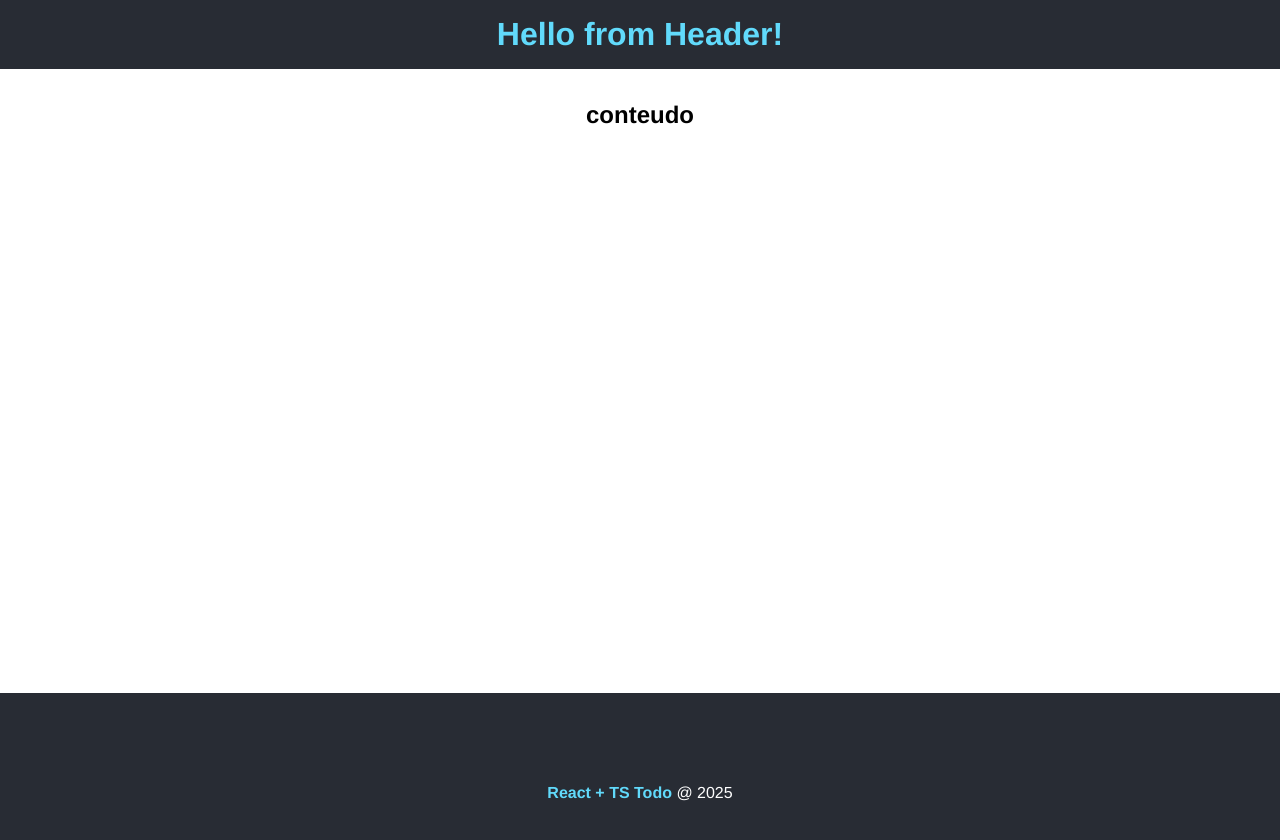
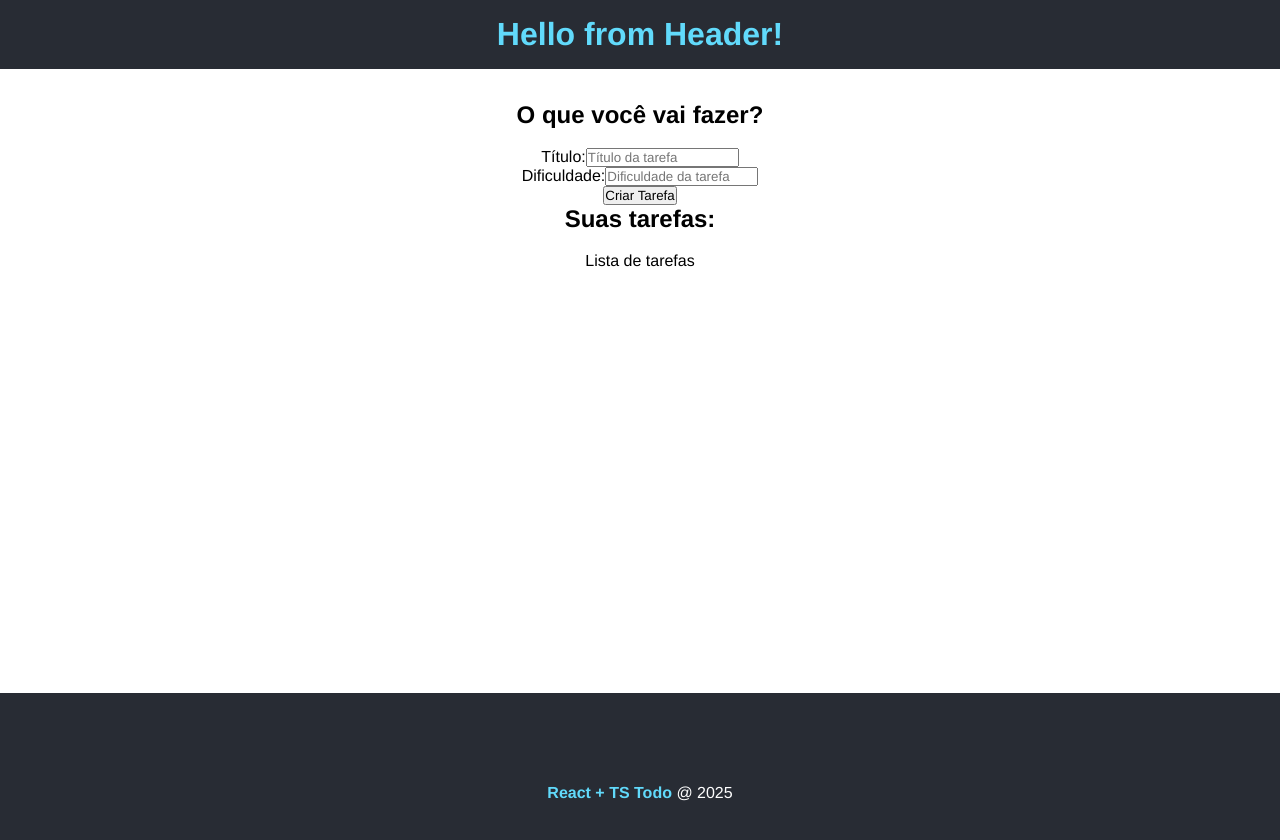
Before and after one commit to RaulBirlem/react-typescript, a React (Vite) app in the folder my-react-ts-app/: page / in a window 1280 px wide. Shown: the top 840 px of the page. Built offline with nearby package versions, Linux system fonts and the light colour scheme.

Commit message:
form structure

```diff
--- a/my-react-ts-app/index.html
+++ b/my-react-ts-app/index.html
@@ -3,6 +3,7 @@
   <head>
     <meta charset="UTF-8" />
     <meta name="viewport" content="width=device-width, initial-scale=1.0" />
+    <link rel="stylesheet" href="https://cdn.jsdelivr.net/npm/bootstrap-icons@1.11.3/font/bootstrap-icons.min.css">
     <title>Vite + React + TS</title>
   </head>
   <body>
--- a/my-react-ts-app/src/App.tsx
+++ b/my-react-ts-app/src/App.tsx
@@ -1,5 +1,7 @@
 import Footer from "./components/Footer"
 import Header from "./components/Header"
+import TaskForm from "./components/TaskForm"
+import TaskList from "./components/TaskList"
 
 import styles from './App.module.css'
 
@@ -9,7 +11,14 @@ function App() {
     <>
       <Header />
       <main className={styles.main}>
-        <h2>conteudo</h2>
+      <div>
+        <h2>O que você vai fazer?</h2>
+        <TaskForm btnText="Criar Tarefa" />
+      </div>
+      <div>
+        <h2>Suas tarefas:</h2>
+        <TaskList />
+      </div>
       </main>
       <Footer />
     </>
--- /dev/null
+++ b/my-react-ts-app/src/components/TaskForm.tsx
@@ -0,0 +1,24 @@
+
+
+interface Props {
+    btnText: string
+}
+
+
+const TaskForm = ({btnText}: Props) => {
+  return (
+    <form>
+        <div>
+            <label htmlFor="title">Título:</label>
+            <input type="text" name="title" placeholder="Título da tarefa"/>
+        </div>
+        <div>
+            <label htmlFor="difficulty">Dificuldade:</label>
+            <input type="text" name="title" placeholder="Dificuldade da tarefa"/>
+        </div>
+        <input type="submit" value={btnText}/>
+    </form>
+  )
+}
+
+export default TaskForm
--- /dev/null
+++ b/my-react-ts-app/src/components/TaskList.tsx
@@ -0,0 +1,13 @@
+
+
+type Props = {}
+
+const TaskList = (props: Props) => {
+  return (
+    <div>
+        <p>Lista de tarefas</p>
+    </div>
+  )
+}
+
+export default TaskList
```
